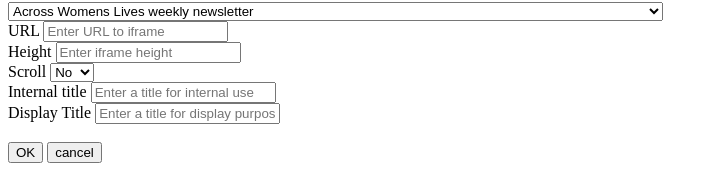
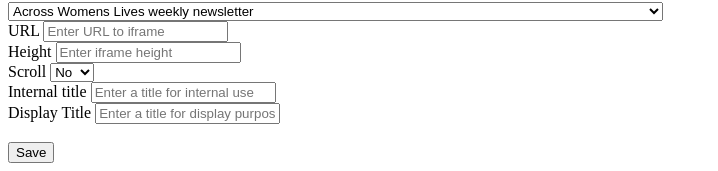
Before and after one commit to PublicRadioInternational/embed-containers, a PHP site: page /modal/modal_main.php in a window 1280 px wide. Shown: the part 871-1042 px from the top of the page, without its empty margins (0-718 px from the left). Run offline with PHP 8.4, Linux system fonts and the light colour scheme.

Commit message:
modal buttons
changed modal buttons to look more like they do on staging.pri

```diff
--- a/src/html/modal/modal_main.php
+++ b/src/html/modal/modal_main.php
@@ -71,7 +71,8 @@
 
 	<br />
 	<div class="modal-footer">
-		<button id="btn-complete-modal" class="btn btn-success">OK</button>
-		<button id="btn-abort-modal" class="btn btn-secondary">cancel</button>
+		<!-- TODO : add publishing state dropdown -->
+		<!-- TODO : publishing state dropdown affects Save button text -->
+		<button id="btn-complete-modal" class="btn btn-success">Save</button>
 	</div>
 </div>
--- a/src/js/demo.js
+++ b/src/js/demo.js
@@ -10,7 +10,6 @@ $(document).ready(function(){
 			entityEmbed: {
 				$modalEl: $('#em-modal'),
 				modalOptions: {
-					$abortEl: $('#btn-abort-modal'),
 					$completeEl: $('#btn-complete-modal')
 				}
 			}
```
